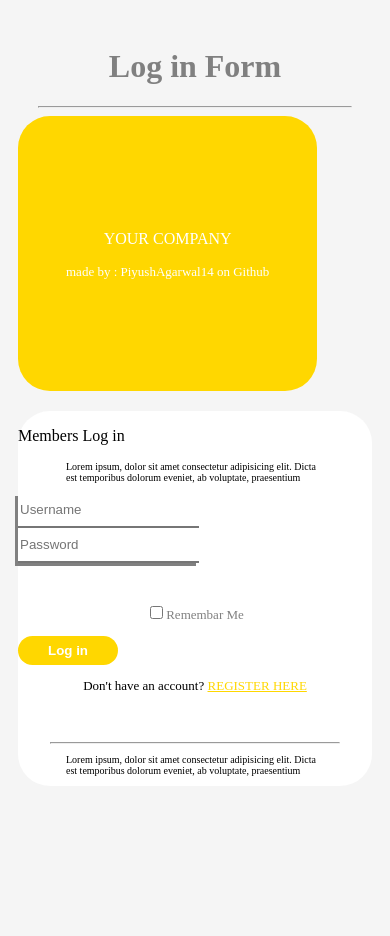
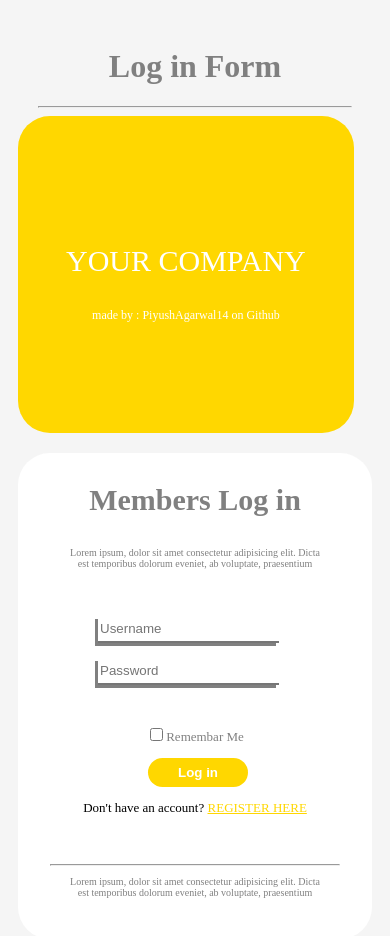
Before and after one commit to PiyushAgarwal14/Login, a plain HTML site: page index.html in a window 390 px wide. Before the commit the page ends 844 px from the top, so only its background shows below. Drawn offline with Linux system fonts and the light colour scheme.

Commit message:
Update style.css

```diff
--- a/style.css
+++ b/style.css
@@ -16,6 +16,7 @@ hr{
 .card{
     margin-left: 180px;
     margin-right: 270px;
+
     /* box-shadow: -3rem 3rem black;  */
 
 }
@@ -26,10 +27,13 @@ hr{
     float: left;
     border-top-left-radius: 2rem;
     border-bottom-left-radius: 2rem;
-    padding-top: 158px;
-    padding-bottom: 158px;
+    padding-top: 198px;
+    padding-bottom: 198px;
 }
 
+.cn{
+    font-size:35px
+}
 .col2{
     width: 50%;
     float: right;
@@ -40,16 +44,25 @@ hr{
     border-bottom-right-radius: 2rem;
 }
 
+.right_side{
+    text-align: center;
+    font-weight: bold;
+    font-size: 40px;
+    color: gray;
+}
 .text{
-    font-size: 13px;
+    text-align: center;
+    font-size: 18px;
 }
 
 .user{
+    margin-left: 6rem;
     padding: 12px 17%;
     border-top-style: hidden;
     border-left-style: hidden;
     border-right-style: hidden;
     box-shadow: -3px 3px grey;
+    margin-top: 15px;
 }
 
 .login{
@@ -61,6 +74,7 @@ hr{
     border-right-style: hidden;
     border-bottom-style: hidden;
     border-radius: 15px;
+    margin-left: 220px;
 }
 .lines{
     margin-top: 3rem;
@@ -69,9 +83,12 @@ hr{
 }
 
 .detail{
-    font-size: 10px;
+    text-align: center;
     margin-left: 3rem;
     margin-right: 3rem;
+    font-size: 10px;
+    color: grey;
+    margin-bottom: 2rem;
 }
 
 
@@ -116,4 +133,36 @@ hr{
 
     .user{
         padding: 9px 2px;
+    }
+
+    .login{
+        margin-left: 8rem;
+    }
   }
+
+  @media only screen and (max-width: 1080px) {
+
+    .user{
+        padding: 5px 2px;
+        margin-left: 5rem;
+    }
+
+    .login{
+        margin-left: 130px;
+    }
+
+    .cn{
+        font-size: 30px;
+    }
+
+    .text{
+        font-size: 12px;
+    }
+
+    .right_side{
+        font-size: 30px;
+    }
+    .col2{
+        padding-bottom: 9px;
+    }
+}
```
